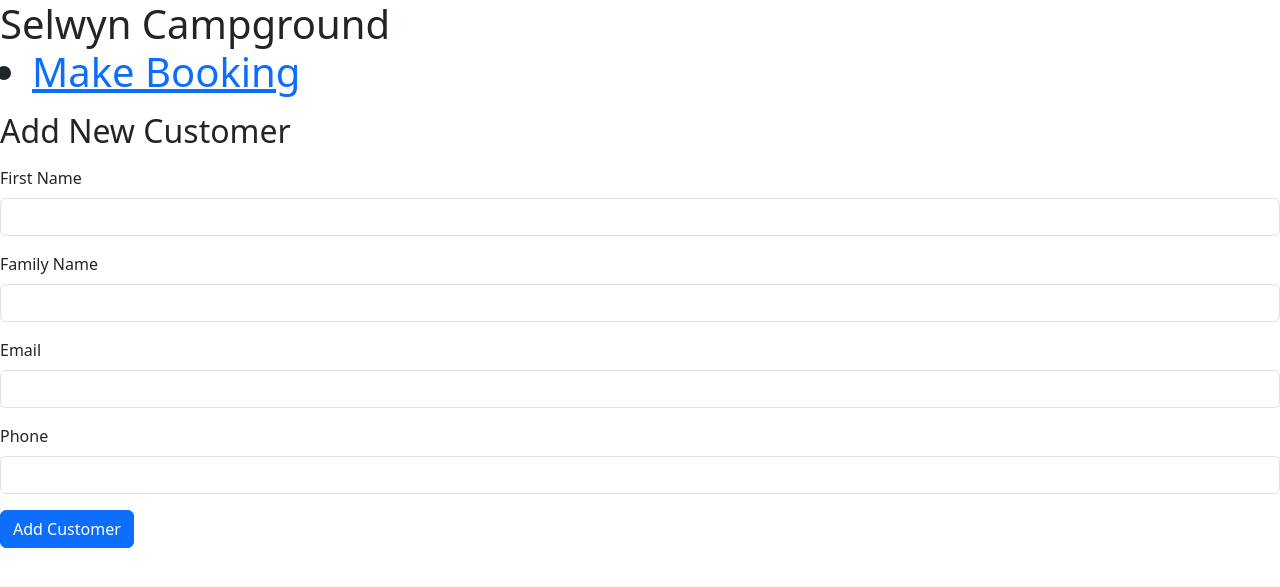
After one commit to sue-zadeh/Sql-Python-Flask, a Flask app: page /add/customer in a window 1280 px wide. The commit adds this page. Shown: the top 587 px of the page. Run offline with Flask 3, Linux system fonts and the light colour scheme.

Commit message:
booking-customers-camper

```diff
--- a/app.py
+++ b/app.py
@@ -1,4 +1,4 @@
-from flask import Flask
+from flask import Flask, flash
 from flask import render_template
 from flask import request
 from flask import redirect
@@ -58,7 +58,58 @@ def booking():
         siteList = connection.fetchall()
         return render_template("bookingform.html", customerlist = customerList, bookingdate=bookingDate, sitelist = siteList, bookingnights = bookingNights)
 
+  # booking/add
 @app.route("/booking/add", methods=['POST'])
 def makebooking():
-    print(request.form)
-    pass
+    site = request.form.get('site')
+    customer = request.form.get('customer')
+    booking_date = request.form.get('bookingdate')
+    occupancy = request.form.get('occupancy')
+    booking_nights = int(request.form.get('bookingnights'))
+
+    try:
+        connection = getCursor()
+        end_date = datetime.strptime(booking_date, '%Y-%m-%d') + timedelta(days=booking_nights)
+        query = """INSERT INTO bookings (site, customer, booking_date, end_date, occupancy)
+                   VALUES (%s, %s, %s, %s, %s)"""
+        connection.execute(query, (site, customer, booking_date, end_date.strftime('%Y-%m-%d'), occupancy))
+        connection.commit()
+        flash('Booking successfully added!')
+        return redirect(url_for('booking'))
+    except mysql.connector.Error as err:
+        flash('Failed to add booking: {}'.format(err))
+        return redirect(url_for('booking'))
+    # print(request.form)
+    # pass
+
+    # search customers
+@app.route("/search/customers", methods=['GET', 'POST'])
+def search_customers():
+    if request.method == 'POST':
+       search_query = request.form.get('search')
+       connection = getCursor()
+       query = "SELECT * FROM customers WHERE firstname LIKE %s OR familyname LIKE %s"
+       connection.execute(query, ('%' + search_query + '%', '%' + search_query + '%'))
+       results = connection.fetchall()
+       return render_template("search_results.html", results=results)
+    return render_template("search_customers.html")
+
+  # add customers
+@app.route("/add/customer", methods=['GET', 'POST'])
+def add_customer():
+    if request.method == 'POST':
+      firstname = request.form.get('firstname')
+      familyname = request.form.get('familyname')
+      email = request.form.get('email')
+      phone = request.form.get('phone')
+      try:
+         connection = getCursor()
+         query = "INSERT INTO customers (firstname, familyname, email, phone) VALUES (%s, %s, %s, %s)"
+         connection.execute(query, (firstname, familyname, email, phone))
+         connection.commit()
+         flash('Customer successfully added!')
+         return redirect(url_for('add_customer'))
+      except mysql.connector.Error as err:
+         flash('Failed to add customer: {}'.format(err))
+         return render_template("add_customer.html")
+    return render_template("add_customer.html")
--- /dev/null
+++ b/templates/add_customer.html
@@ -0,0 +1,23 @@
+{% extends "base.html" %}
+{% block content %}
+<h2>Add New Customer</h2>
+<form action="{{ url_for('add_customer') }}" method="post" class="mt-3">
+  <div class="mb-3">
+    <label for="firstname" class="form-label">First Name</label>
+    <input type="text" class="form-control" id="firstname" name="firstname" required>
+  </div>
+  <div class="mb-3">
+    <label for="familyname" class="form-label">Family Name</label>
+    <input type="text" class="form-control" id="familyname" name="familyname" required>
+  </div>
+  <div class="mb-3">
+    <label for="email" class="form-label">Email</label>
+    <input type="email" class="form-control" id="email" name="email">
+  </div>
+  <div class="mb-3">
+    <label for="phone" class="form-label">Phone</label>
+    <input type="text" class="form-control" id="phone" name="phone">
+  </div>
+  <button type="submit" class="btn btn-primary">Add Customer</button>
+</form>
+{% endblock %}
--- a/templates/base.html
+++ b/templates/base.html
@@ -4,13 +4,18 @@
         <meta charset="utf-8" />
         <title>{% block title %}{% endblock %}</title>
         <!-- CSS only -->
+        <link rel="stylesheet" href="/client/main.css">
+        <!-- adding fonts -->
+        <link href="https://fonts.googleapis.com/css2?family=Cairo:wght@300&display=swap" rel="stylesheet">
+        <link href="https://fonts.googleapis.com/css2?family=Montserrat:ital@1&display=swap" rel="stylesheet">
+
         <link href="https://cdn.jsdelivr.net/npm/bootstrap@5.3.3/dist/css/bootstrap.min.css" rel="stylesheet" integrity="sha384-QWTKZyjpPEjISv5WaRU9OFeRpok6YctnYmDr5pNlyT2bRjXh0JMhjY6hW+ALEwIH" crossorigin="anonymous">
     </head>
 
 
     <body>
         <nav>
-            <h1>Selwyn Campground</h1>
+            <h1>Selwyn Campground</h1="">
             <ul>
                 <li><a href="{{ url_for('booking') }}">Make Booking</a></li>
             </ul>
```
Also changed, not shown: templates/camperlist.html (+7 -3 lines), templates/main.css (added).
